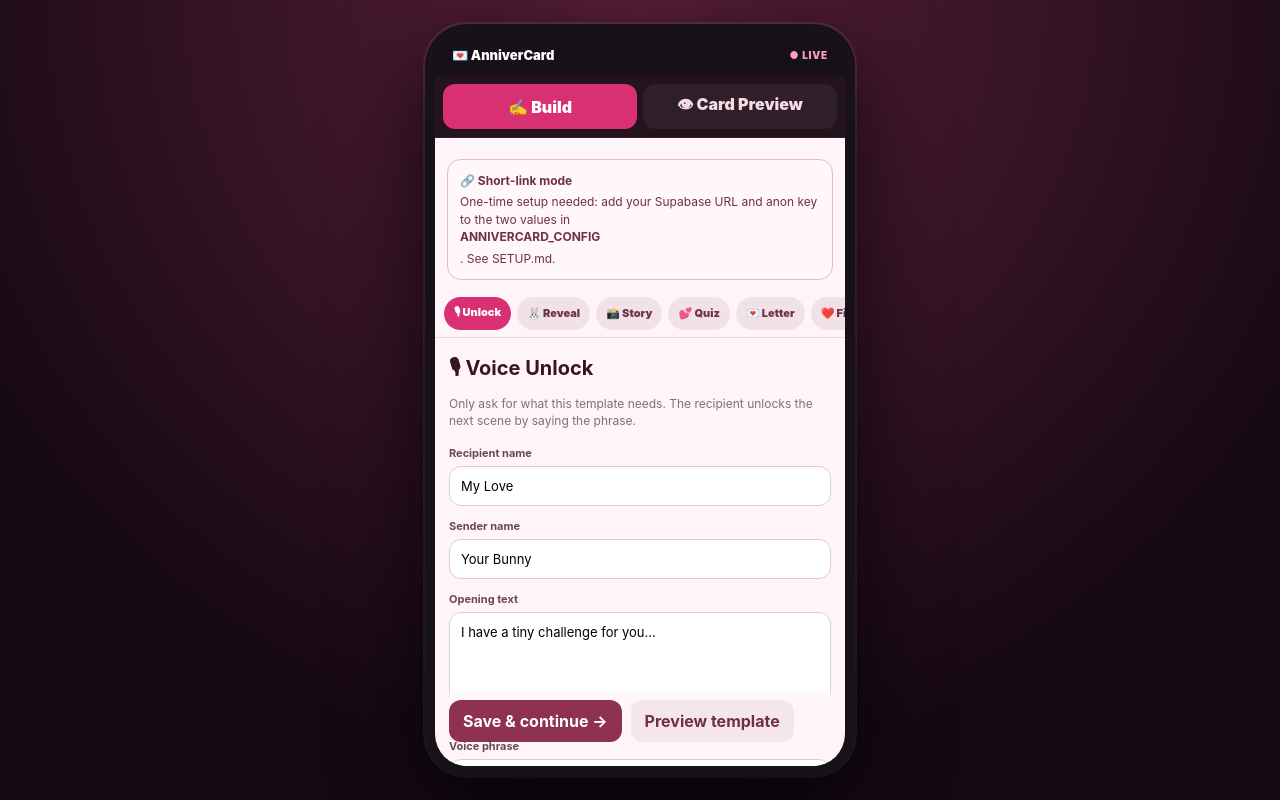
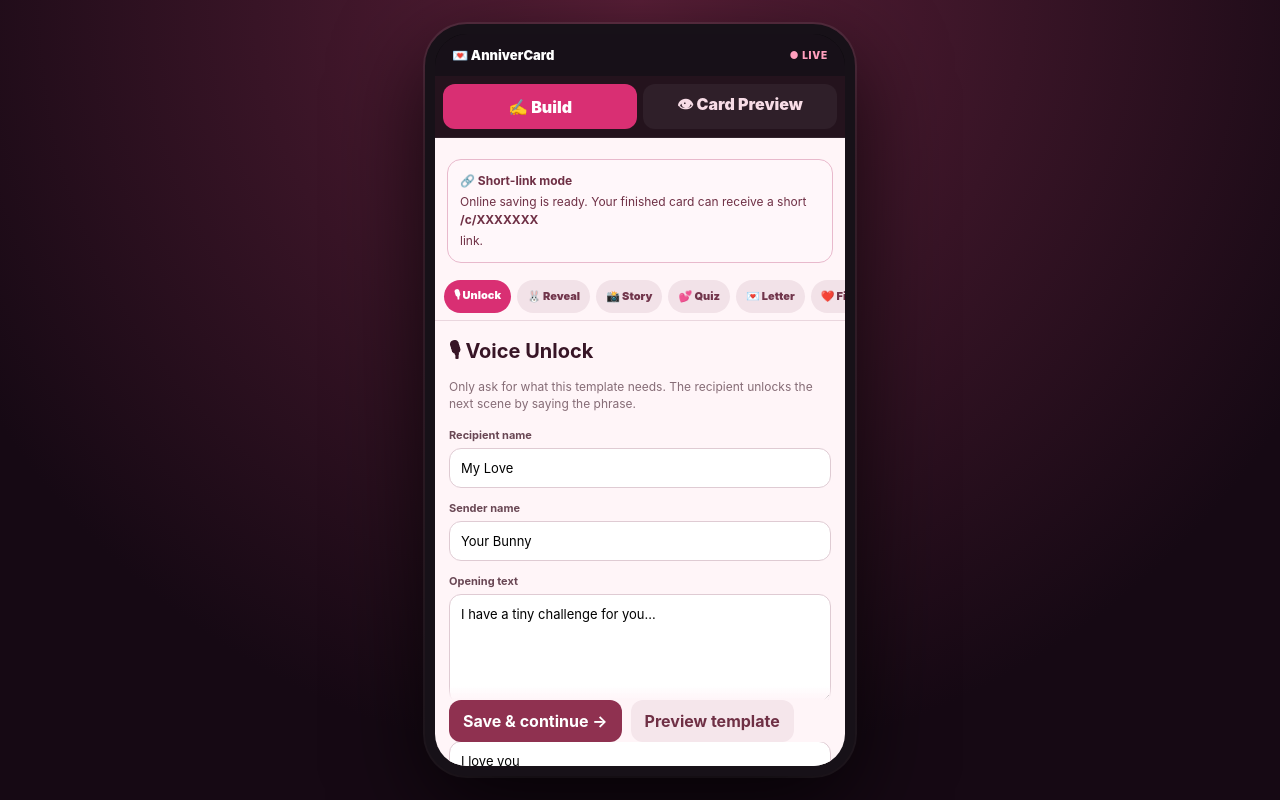
Before and after one commit to MrRockyKadavala/anniversarycard, a plain HTML site: page index.html in a window 1280 px wide. Drawn offline with nearby package versions, Linux system fonts and the light colour scheme.

Commit message:
Update Supabase configuration in index.html
Updated Supabase configuration with actual URL and anon key.

```diff
--- a/index.html
+++ b/index.html
@@ -387,8 +387,8 @@ function addVoiceNote(files){
 const ANNIVERCARD_CONFIG = {
   // Fill these two values from your Supabase project.
   // Never put a Supabase service-role key here. Use the anon/public key only.
-  SUPABASE_URL: 'PASTE_YOUR_SUPABASE_PROJECT_URL_HERE',
-  SUPABASE_ANON_KEY: 'PASTE_YOUR_SUPABASE_ANON_KEY_HERE',
+  SUPABASE_URL: 'https://hkvyxitopwarngfjchcvw.supabase.co',
+  SUPABASE_ANON_KEY: 'sb_publishable_6EDqamO6MgP_oiNVPsTAxQ_6_WbHLQo',
   TEMPLATE_SLUG: 'anniversary'
 };
 
```
